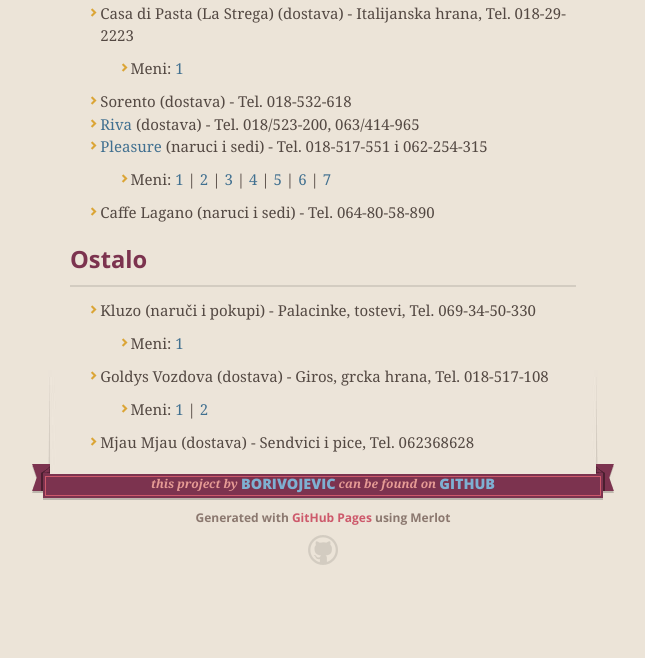
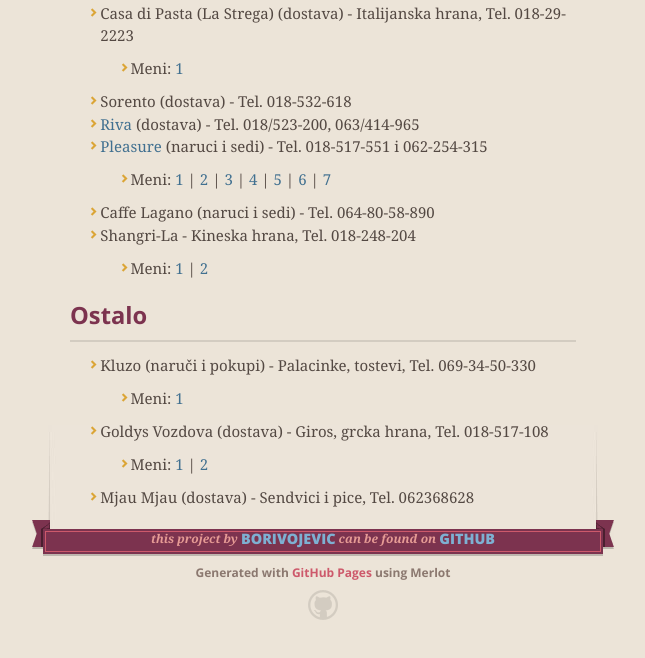
Before and after one commit to borivojevic/restorani-nis, a plain HTML site: page index.html in a window 1280 px wide. Shown: the part 725-1383 px from the top of the page, without its empty margins (317-962 px from the left). Before the commit the page ends 1330 px from the top, so only its background shows below. Drawn offline with nearby package versions, Linux system fonts and the light colour scheme.

Commit message:
Create gh-pages branch via GitHub

```diff
--- a/index.html
+++ b/index.html
@@ -119,6 +119,15 @@
 </ul>
 </li>
 <li>Caffe Lagano (naruci i sedi) - Tel. 064-80-58-890</li>
+<li>Shangri-La - Kineska hrana, Tel. 018-248-204
+
+<ul>
+<li>Meni:
+<a href="https://raw.github.com/borivojevic/restorani-nis/master/menu/shangri-la/shangri-la-1.jpg" title="Strana 1">1</a> |
+<a href="https://raw.github.com/borivojevic/restorani-nis/master/menu/shangri-la/shangri-la-2.jpg" title="Strana 2">2</a>
+</li>
+</ul>
+</li>
 </ul><h2>Ostalo</h2>
 
 <ul>
```
Also changed, not shown: params.json (+1 -1 lines).
